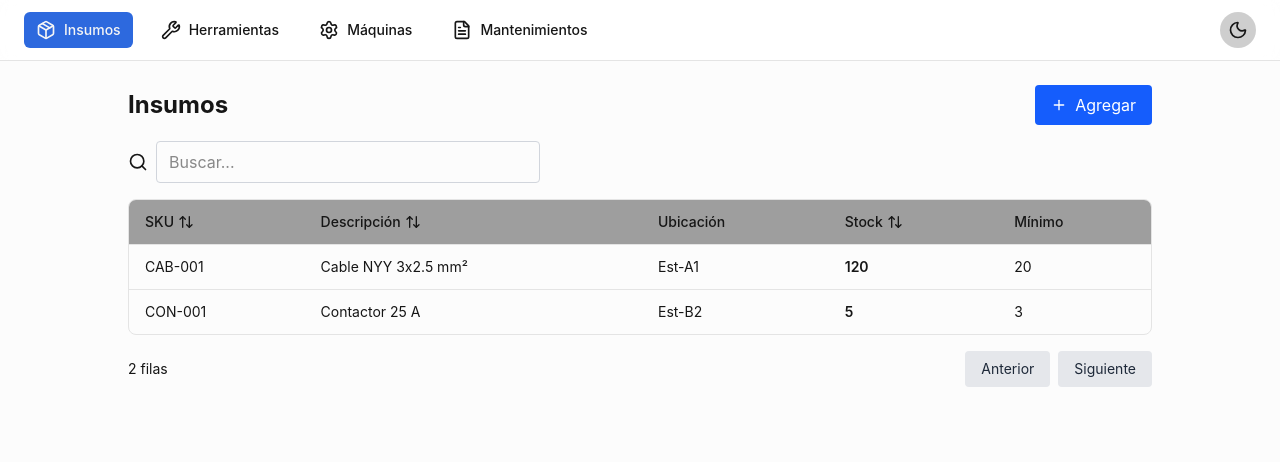
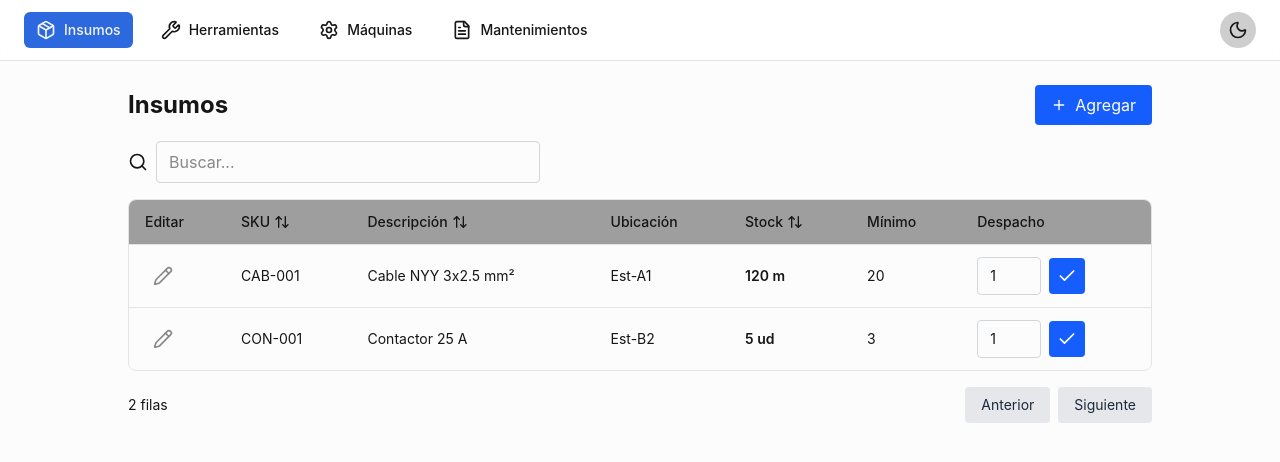
Before and after one commit to victorwcv/gestion-de-inventario-para-la-industria, a React (Vite) app: page /insumos in a window 1280 px wide. Shown: the top 462 px of the page. Built offline with nearby package versions, Linux system fonts and the light colour scheme.

Commit message:
feat(consumables): add DispatchCell component

```diff
--- a/src/index.css
+++ b/src/index.css
@@ -31,3 +31,7 @@
 button {
   cursor: pointer;
 }
+
+button:disabled {
+  cursor: not-allowed;
+}
--- a/src/modules/consumables/components/ConsumableTablePro.tsx
+++ b/src/modules/consumables/components/ConsumableTablePro.tsx
@@ -1,5 +1,4 @@
 import {
-  type ColumnDef,
   flexRender,
   getCoreRowModel,
   getFilteredRowModel,
@@ -7,15 +6,22 @@ import {
   getSortedRowModel,
   useReactTable,
 } from "@tanstack/react-table";
+import type { ColumnDef, Row } from "@tanstack/react-table";
 import { useConsumables } from "../hooks/useConsumables";
 import { type Consumable } from "../schemas/consumable.schema";
-import { ArrowUpDown, Search } from "lucide-react";
+import { ArrowUpDown, Search, Pencil } from "lucide-react";
 import { useState } from "react";
 import { cn } from "@/shared/lib/utils";
 import { ConsumableTableSkeleton } from "./ConsumableTableSkeleton";
 import { motion } from "framer-motion";
+import { ConsumableFormModal, DispatchCell } from "@/modules/consumables/components";
 
 const columns: ColumnDef<Consumable>[] = [
+  {
+    id: "edit",
+    header: "Editar",
+    cell: ({ row }) => <EditCell row={row} />,
+  },
   {
     accessorKey: "sku",
     header: ({ column }) => (
@@ -45,15 +51,23 @@ const columns: ColumnDef<Consumable>[] = [
     ),
     cell: ({ row }) => {
       const stock = row.getValue<number>("stock");
+      const unit = row.original.unit;
       const minStock = row.original.minStock;
       return (
-        <span className={cn("font-semibold", stock <= minStock && "text-red-600")}>{stock}</span>
+        <span className={cn("font-semibold", stock <= minStock && "text-red-600")}>
+          {stock} {unit}{" "}
+        </span>
       );
     },
   },
   {
     accessorKey: "minStock",
     header: "Mínimo",
+  },
+  {
+    id: "dispatch",
+    header: "Despacho",
+    cell: ({ row }) => <DispatchCell row={row} />,
   },
 ];
 
@@ -151,3 +165,28 @@ export const ConsumableTablePro = () => {
     )
   );
 };
+
+const EditCell: React.FC<{ row: Row<Consumable> }> = ({ row }) => {
+  const [open, setOpen] = useState(false);
+  const consumable = row.original as Consumable;
+  const { updateStock } = useConsumables();
+
+  const handleSave = (data: Omit<Consumable, "id" | "lastMovement">) => {
+    updateStock.mutate({ ...consumable, ...data, lastMovement: new Date() });
+    setOpen(false);
+  };
+
+  return (
+    <>
+      <button onClick={() => setOpen(true)} className="p-2 opacity-50 hover:text-green-500">
+        <Pencil className="w-5 h-5" />
+      </button>
+      <ConsumableFormModal
+        open={open}
+        onClose={() => setOpen(false)}
+        onSubmit={handleSave}
+        initial={consumable}
+      />
+    </>
+  );
+};
--- /dev/null
+++ b/src/modules/consumables/components/DispatchCell.tsx
@@ -0,0 +1,46 @@
+import { useState, type FC } from "react";
+import { Check, Loader2 } from "lucide-react";
+import { useConsumables } from "../hooks/useConsumables";
+import type { Row } from "@tanstack/react-table";
+import type { Consumable } from "../schemas/consumable.schema";
+
+export const DispatchCell: FC<{ row: Row<Consumable> }> = ({ row }) => {
+  const { adjustStock, isChangingStock } = useConsumables();
+  const stock: number = row.getValue("stock");
+  const id = row.original.id;
+
+  const [qty, setQty] = useState(1);
+
+  const handleDispatch = (e: React.FormEvent) => {
+    e.preventDefault();
+    if (qty <= 0 || qty > stock) return;
+    adjustStock(id, -qty);
+    setQty(1);
+
+  };
+
+  return (
+    <form onSubmit={handleDispatch} className="flex items-center gap-2">
+      <input
+        type="number"
+        min={1}
+        max={stock}
+        value={qty}
+        onChange={(e) => setQty(Number(e.target.value))}
+        disabled={isChangingStock}
+        className="w-16 input disabled:opacity-50"
+      />
+      <button
+        type="submit"
+        disabled={isChangingStock || qty > stock}
+        className="p-2 btn-primary disabled:opacity-50"
+      >
+        {isChangingStock ? (
+          <Loader2 className="w-5 h-5 animate-spin" />
+        ) : (
+          <Check className="w-5 h-5" />
+        )}
+      </button>
+    </form>
+  );
+};
--- a/src/modules/consumables/components/index.ts
+++ b/src/modules/consumables/components/index.ts
@@ -2,3 +2,4 @@ export * from "./ConsumableTable";
 export * from "./ConsumableFormModal";
 export * from "./ConsumableTablePro";
 export * from "./ConsumableTableSkeleton";
+export * from "./DispatchCell";
```
